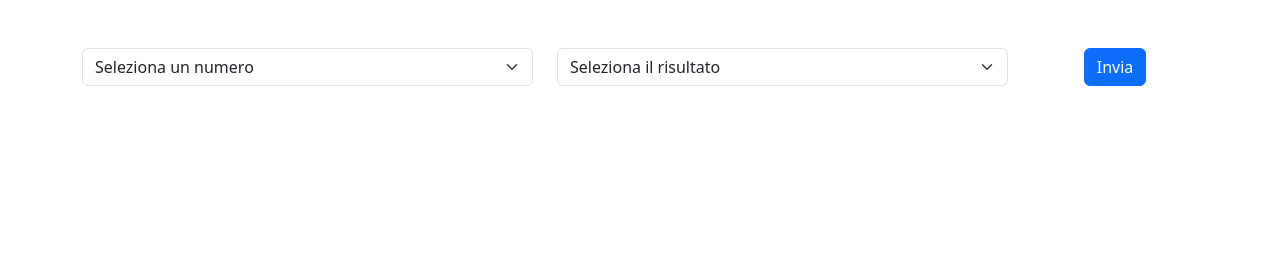
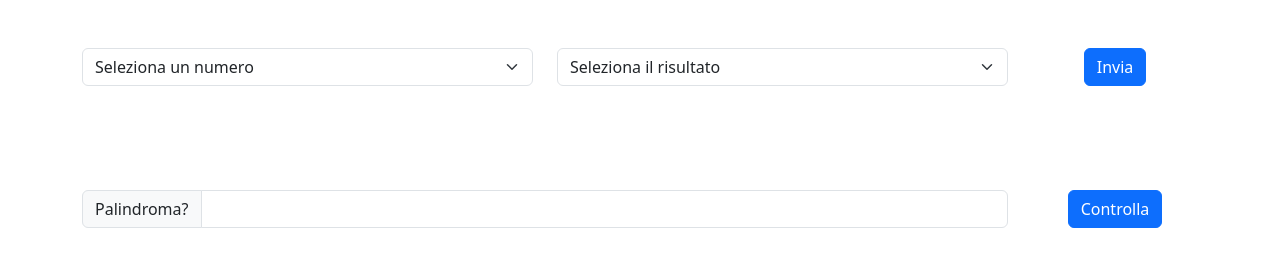
Before and after one commit to dariofusco/js-paliedispari, a plain HTML site: page index.html in a window 1280 px wide. Drawn offline with nearby package versions, Linux system fonts and the light colour scheme.

Commit message:
fix posizione variabili

```diff
--- a/index.html
+++ b/index.html
@@ -46,6 +46,20 @@
                     <h1 id="show-results"></h1>
                 </div>
             </div>
+            <div class="row">
+                <div class="col-10">
+                    <div class="input-group mb-3">
+                        <span class="input-group-text" id="inputGroup-sizing-default">Palindroma?</span>
+                        <input id="word-to-check" type="text" class="form-control" aria-label="Sizing example input" aria-describedby="inputGroup-sizing-default">
+                      </div>
+                </div>
+                <div class="col-2">
+                    <button id="check" type="button" class="btn btn-primary">Controlla</button>
+                </div>
+                <div class="col">
+                    <h1 id="answer"></h1>
+                </div>
+            </div>
         </div>
     </main>
 
--- a/js/main.js
+++ b/js/main.js
@@ -11,9 +11,11 @@ document.getElementById("send").addEventListener("click", function () {
 
     console.log(sum)
 
+    let results = ""
+
     if (sum % 2 == 0) {
         console.log("pari")
-        let results = "pari"
+        results = "pari"
     } else {
         console.log("dispari")
         results = "dispari"
@@ -37,9 +39,10 @@ function randomNumber() {
 }
 
 
-const letterArray = []
+
 
 document.getElementById("check").addEventListener("click", function () {
+    const letterArray = []
     const wordToCheck = document.getElementById("word-to-check").value
     console.log(wordToCheck)
 
```
